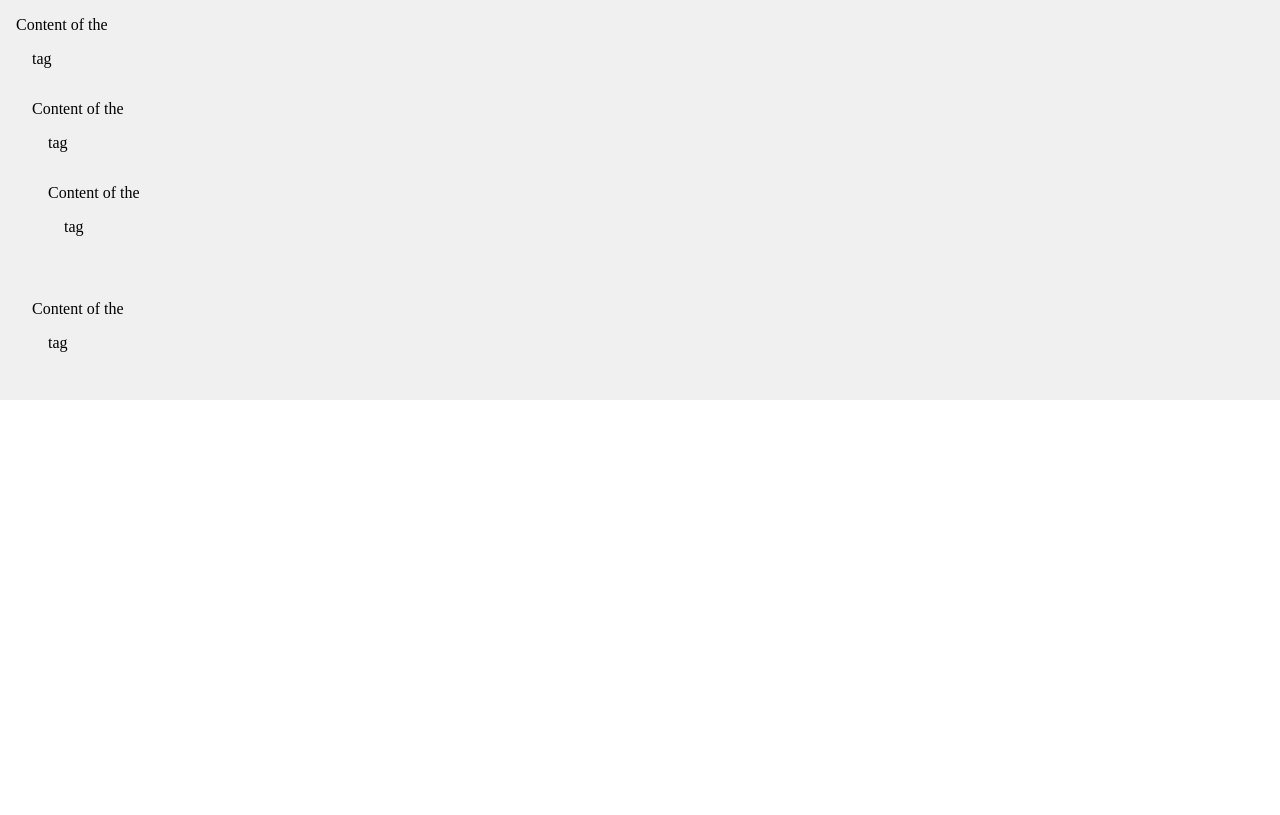
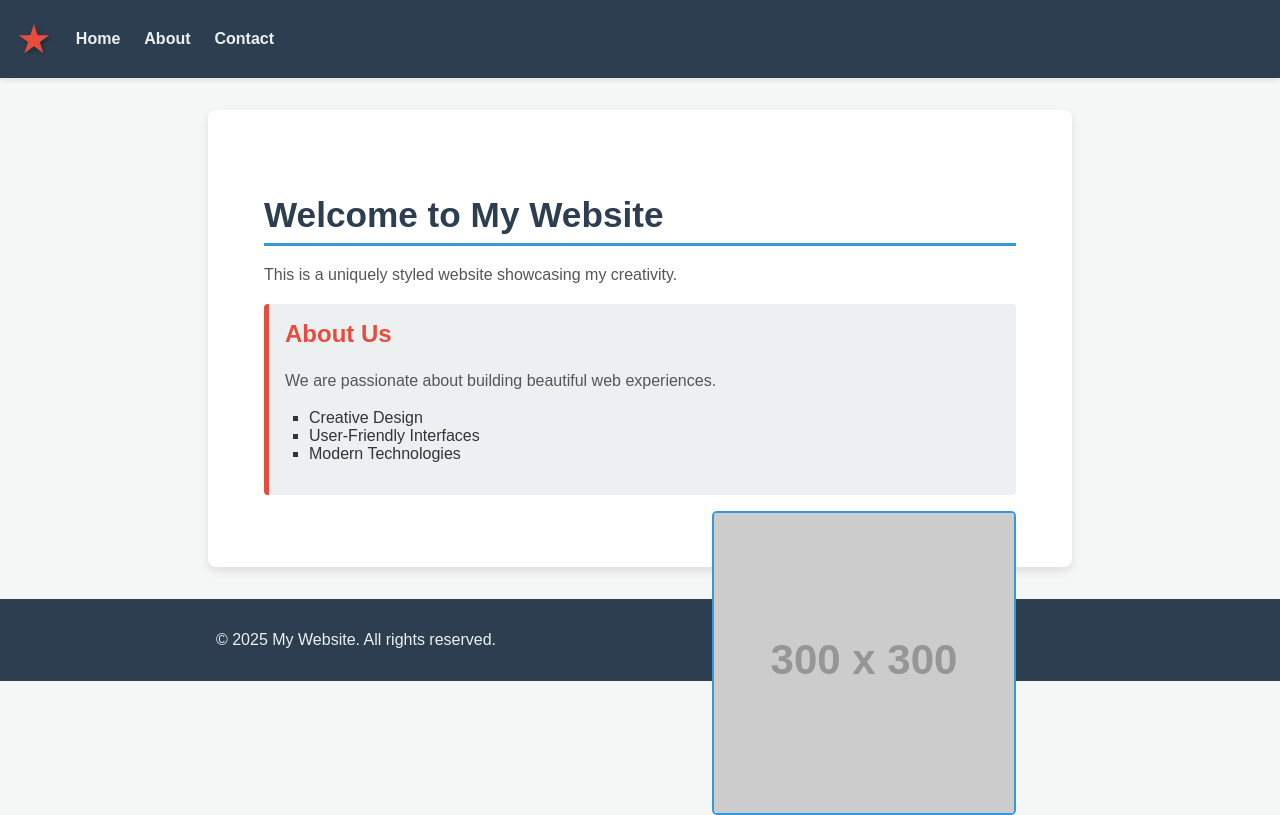
Before and after one commit to MaropengM03/alx_html_css, a plain HTML site: page css_basic/index.html in a window 1280 px wide. Drawn offline with Linux system fonts and the light colour scheme; placeholder pictures from the web are drawn by us.

Commit message:
Update styling with logo, non-positioning CSS, and article enhancements

```diff
--- a/css_basic/index.html
+++ b/css_basic/index.html
@@ -1,27 +1,39 @@
 <!DOCTYPE html>
 <html lang="en">
 <head>
-  <meta charset="UTF-8" />
-  <meta name="viewport" content="width=device-width, initial-scale=1.0" />
-  <title>Flexbox Layout</title>
-  <link rel="stylesheet" href="styles.css" />
+    <meta charset="UTF-8">
+    <link rel="stylesheet" href="styles.css">
+    <meta name="viewport" content="width=device-width, initial-scale=1.0">
+    <title>My Unique Website</title>
+    <link rel="stylesheet" href="styles.css">
 </head>
 <body>
     <header>
-    Content of the <header> tag
+        <ul>
+            <li class="logo">★</li> <!-- Unicode star as logo -->
+            <li><a href="#home">Home</a></li>
+            <li><a href="#about">About</a></li>
+            <li><a href="#contact">Contact</a></li>
+        </ul>
     </header>
-
     <main>
         <article>
-      Content of the <article> tag
+            <h1>Welcome to My Website</h1>
+            <p>This is a uniquely styled website showcasing my creativity.</p>
+            <div class="content-box">
+                <h2>About Us</h2>
+                <p>We are passionate about building beautiful web experiences.</p>
+                <ul>
+                    <li>Creative Design</li>
+                    <li>User-Friendly Interfaces</li>
+                    <li>Modern Technologies</li>
+                </ul>
+            </div>
+            <img src="https://via.placeholder.com/300" alt="Sample Image" class="article-image">
         </article>
-    <aside>
-      Content of the <aside> tag
-    </aside>
     </main>
-
     <footer>
-    Content of the <footer> tag
+        <p>© 2025 My Website. All rights reserved.</p>
     </footer>
 </body>
 </html>
--- a/css_basic/styles.css
+++ b/css_basic/styles.css
@@ -1,34 +1,108 @@
-/* Make the body a column flex container */
+/* General styles */
 body {
-  display: flex;
-  flex-direction: column;
-  height: 100vh;
-  margin: 0;
+    margin: 0;
+    font-family: 'Arial', sans-serif;
+    background-color: #f4f7f6;
+    color: #333;
 }
 
-/* Make the <main> a row flex container */
-main {
-  display: flex;
-  flex-direction: row;
-  flex: auto;
+/* Header styles */
+header {
+    background-color: #2c3e50;
+    padding: 1rem;
+    box-shadow: 0 2px 5px rgba(0, 0, 0, 0.1);
 }
 
-/* Make <article> take 2/3 of the width */
-article {
-  flex: 2;
-  overflow-y: auto;
-  padding: 1rem;
+header ul {
+    list-style: none;
+    margin: 0;
+    padding: 0;
+    display: flex;
+    align-items: center;
 }
 
-/* Make <aside> take 1/3 of the width */
-aside {
-  flex: 1;
-  overflow-y: auto;
-  padding: 1rem;
+header li {
+    margin-right: 1.5rem;
 }
 
-/* Optional: style header and footer */
-header, footer {
-  padding: 1rem;
-  background-color: #f0f0f0;
+header .logo {
+    font-size: 2.5rem; /* Likely enhanced by provided CSS rule */
+    color: #e74c3c;
+    text-shadow: 2px 2px 4px rgba(0, 0, 0, 0.3);
 }
+
+header a {
+    color: #ecf0f1;
+    text-decoration: none;
+    font-weight: bold;
+    transition: color 0.3s ease;
+}
+
+header a:hover {
+    color: #3498db;
+}
+
+/* Main content styles */
+main {
+    padding: 2rem;
+    background-color: #fff;
+    border-radius: 8px;
+    margin: 2rem auto;
+    max-width: 800px;
+    box-shadow: 0 4px 10px rgba(0, 0, 0, 0.1);
+}
+
+/* Article-specific styles */
+article {
+    padding: 1.5rem;
+}
+
+article h1 {
+    color: #2c3e50;
+    font-size: 2.2rem;
+    border-bottom: 3px solid #3498db;
+    padding-bottom: 0.5rem;
+    margin-bottom: 1rem;
+}
+
+article p {
+    line-height: 1.6;
+    color: #555;
+}
+
+article .content-box {
+    background-color: #ecf0f1;
+    padding: 1rem;
+    border-left: 5px solid #e74c3c;
+    margin: 1rem 0;
+    border-radius: 4px;
+}
+
+article .content-box h2 {
+    color: #e74c3c;
+    font-size: 1.5rem;
+    margin-top: 0;
+}
+
+article ul {
+    list-style-type: square;
+    padding-left: 1.5rem;
+    color: #333;
+}
+
+article .article-image {
+    float: right; /* Positioning allowed within <article> */
+    margin-left: 1rem;
+    border: 2px solid #3498db;
+    border-radius: 5px;
+    max-width: 100%;
+}
+
+/* Footer styles */
+footer {
+    background-color: #2c3e50;
+    color: #ecf0f1;
+    text-align: center;
+    padding: 1rem;
+    margin-top: 2rem;
+}
```
Lines whose indentation alone changed are shown as unchanged.
